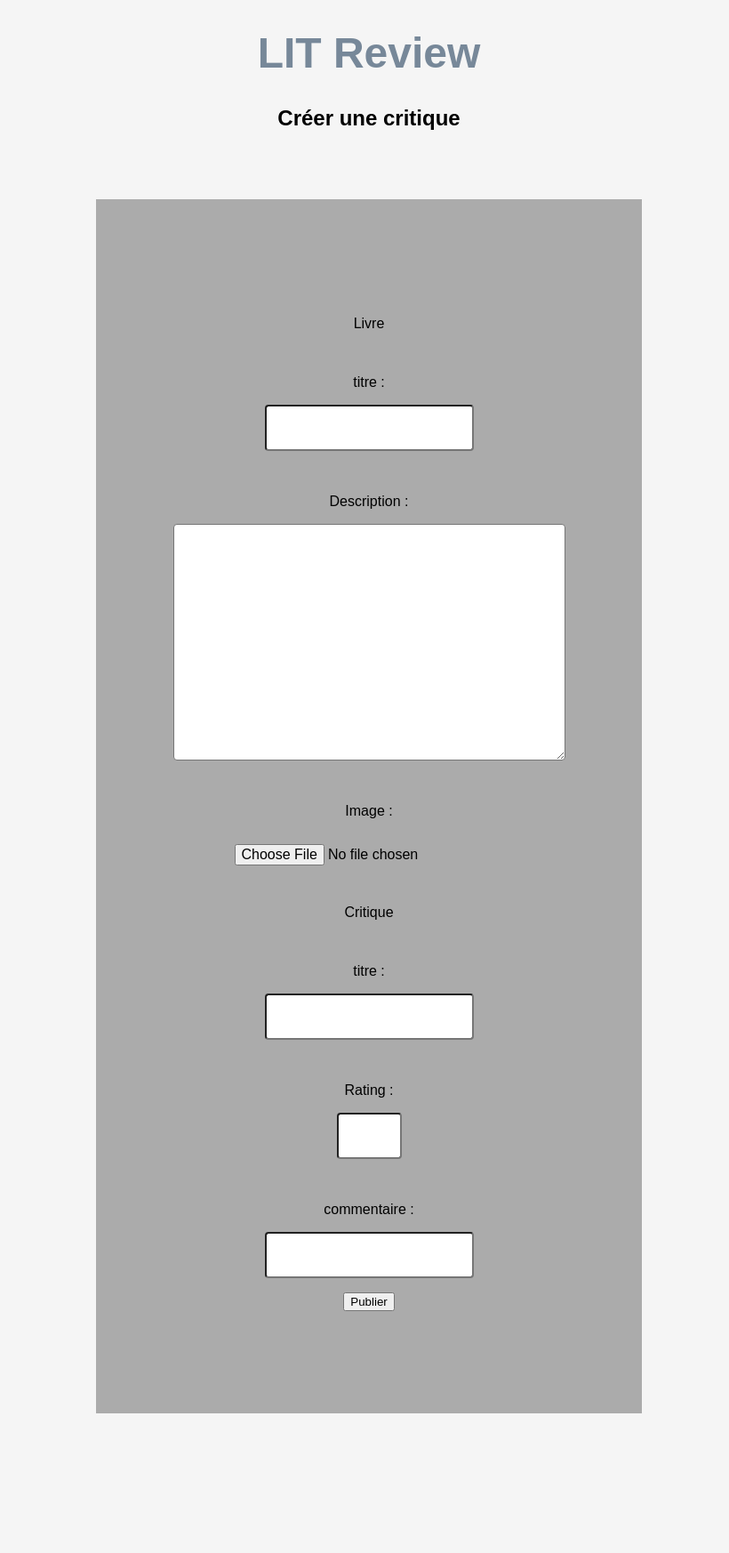
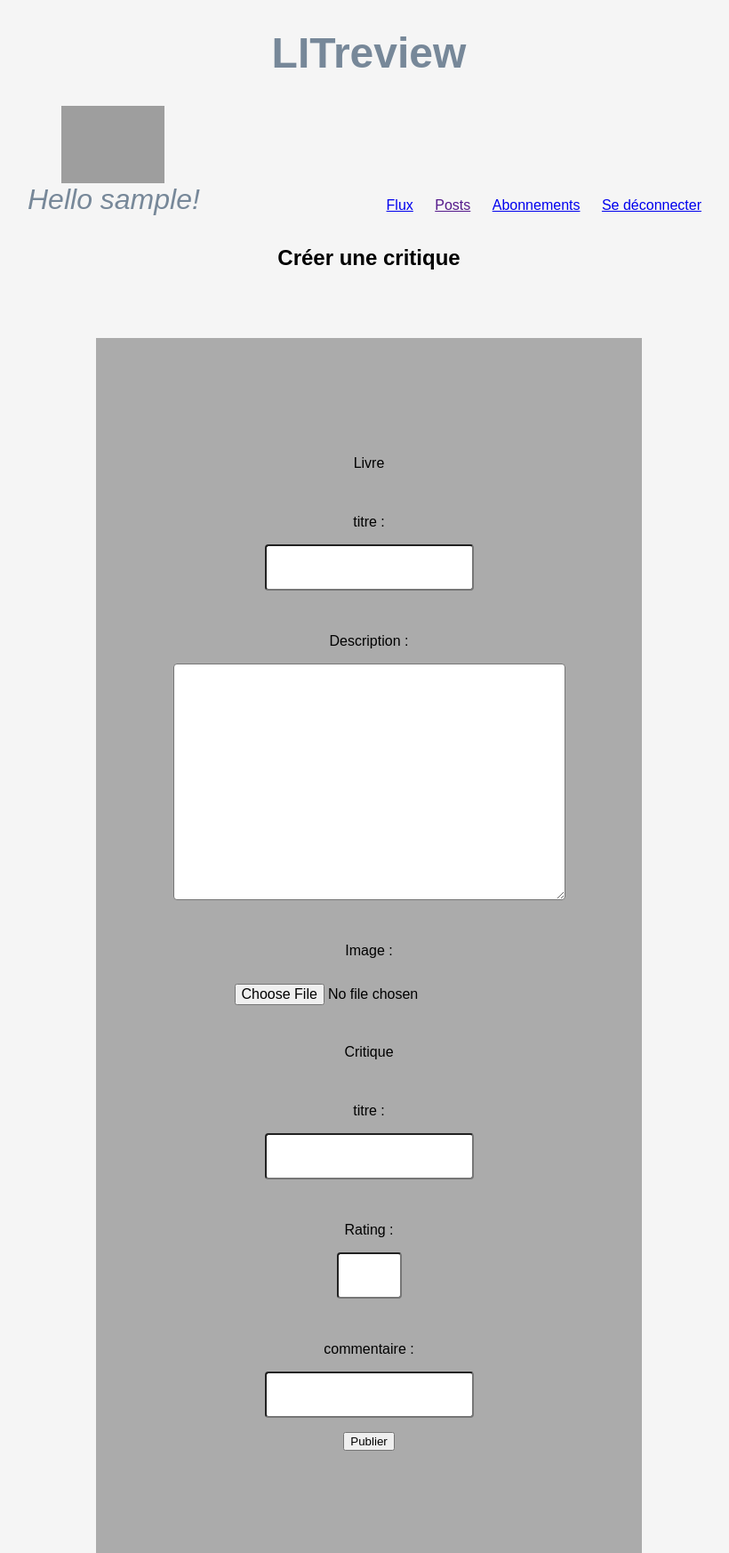
Before and after one commit to B-asile/LITreviewP9OC, a Django app: page /LITreview/review in a window 1280 px wide. Shown: the whole page at 89% size, without its empty margins (225-1045 px from the left). Before the commit the page ends 1589 px from the top, so only its background shows below. Run offline with Django 4.2, Linux system fonts and the light colour scheme; the visitor is signed in with stand-in values (Sample User, id 1); parts of the project's set-up code (start-up, migrations or seed data) failed here and were passed over; grey boxes are pictures that could not be loaded.

Commit message:
mise en page

```diff
--- a/LITreview/static/css/base_style.css
+++ b/LITreview/static/css/base_style.css
@@ -20,6 +20,12 @@ section {
     display: flex;
     justify-content: space-between;
     justify-items: center;
+}
+
+.nav_list li {
+    display: inline-block;
+    margin: 0 10px;
+    color: black;
 }
 
 em {
@@ -48,6 +54,7 @@ div {
     display: flex;
     justify-content: center;
     flex-direction: column;
+    max-width: 75%;
 }
 
 sub {
@@ -106,7 +113,7 @@ input, textarea {
     line-height: 1.5;
     font-size: 1rem;
     border-radius: .25rem;
-    mon-width: 600px;
+    max-width: 600px;
 }
 
 label {
--- a/LITreview/templates/base.html
+++ b/LITreview/templates/base.html
@@ -7,7 +7,19 @@
         <title>LIT Review</title>
     </head>
     <body>
-        <h1>LIT Review</h1>
+    <h1>LITreview</h1>
+        <img src="{% static 'website_image/logo_litReview.png' %}" alt="logo image">
+        <section class="heading">
+        {% if user.is_authenticated %}
+                <em>Hello {{request.user}}!</em>
+            <ul class="nav_list">
+                <li><a href="{% url 'home' %}">Flux</a></li>
+                <li><a href="">Posts</a></li>
+                <li><a href="{% url 'reviews-follow_user' %}">Abonnements</a></li>
+                <li><a href="{% url 'logout_user' %}">Se déconnecter</a></li>
+            </ul>
+        {% endif %}
+        </section>
         {% block content %}
         {% endblock content %}
     </body>
--- /dev/null
+++ b/blog/templates/partials/option_ticket_snippet.html
@@ -0,0 +1,6 @@
+{% load blog_extras %}
+{% if ticket.user == user %}
+    <p><a href="{% url 'reviews_edit' ticket.id %}"><button type="submit"> Modifier</button></a></p>
+{% else %}
+    <p><a href="{% url 'reviews_reply_to_ticket' ticket.id %}"><button type="submit"> répondre</button></a></p>
+{% endif %}
--- a/blog/templates/partials/review_snippet.html
+++ b/blog/templates/partials/review_snippet.html
@@ -1,4 +1,7 @@
 {% load blog_extras %}
-    <sub>En réponse à une demande de critique par : {% get_poster_display review.user %} -  {{review.time_created}}</sub>
+<div class="response_review">
+    <sub>En réponse à une demande de critique par : {% get_poster_display review.user %} - {{review.time_created}}</sub>
     <h3>{{review.headline}}</h3>
     <p>{{review.rating}}</p>
+    <p>{{review.body}}</p>
+</div>
--- a/blog/templates/partials/ticket_snippet.html
+++ b/blog/templates/partials/ticket_snippet.html
@@ -1,12 +1,6 @@
 {% load blog_extras %}
-<sub>Demande de critique par : {% get_poster_display ticket.user %} - {{instance.time_created}}</sub>
 <h3>{{ticket.title}}</h3>
 <p>{{ticket.description}}</p>
 {% if ticket.image %}
     <img src="{{ticket.image.url}}">
 {% endif %}
-{% if ticket.user == user %}
-    <p><a href="{% url 'reviews_edit' ticket.id %}"><button type="submit"> Modifier</button></a></p>
-{% else %}
-    <p><a href="{% url 'reviews_reply_to_ticket' ticket.id %}"><button type="submit"> répondre</button></a></p>
-{% endif %}
--- a/blog/views.py
+++ b/blog/views.py
@@ -126,6 +126,7 @@ def edit_ticket(request, ticket_id):
 @login_required
 def reply_to_ticket(request, ticket_id):
     ticket = get_object_or_404(models.Ticket, id=ticket_id)
+    #display_ticket = models.Ticket.objects.filter(user=request.user)
     review_form = forms.ReviewForm()
     if request.method == "POST":
         review_form = forms.ReviewForm(request.POST)
@@ -135,4 +136,4 @@ def reply_to_ticket(request, ticket_id):
             review.ticket = ticket
             review.save()
             return redirect('home')
-    return render(request, 'reply_ticket.html', context={'review_form': review_form})
+    return render(request, 'reply_ticket.html', context={'ticket': ticket, 'review_form': review_form})
```
Also changed, not shown: blog/templates/followUser.html (+6 -10 lines), blog/templates/home.html (+2 -7 lines), blog/templates/reply_ticket.html (+3 -6 lines).
